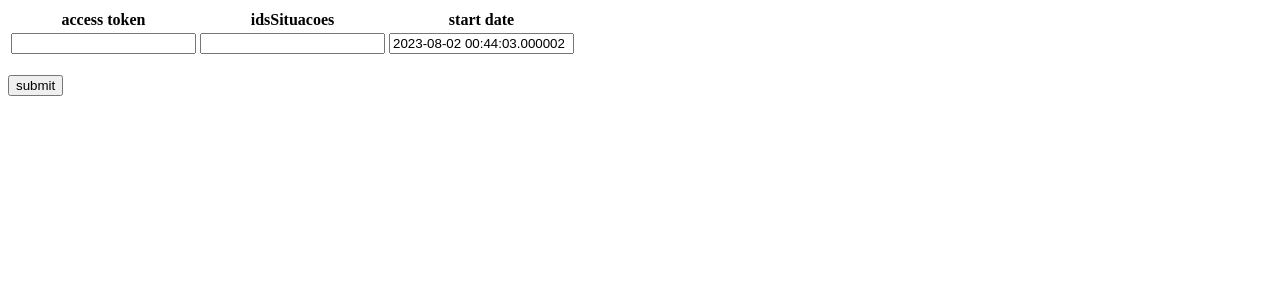
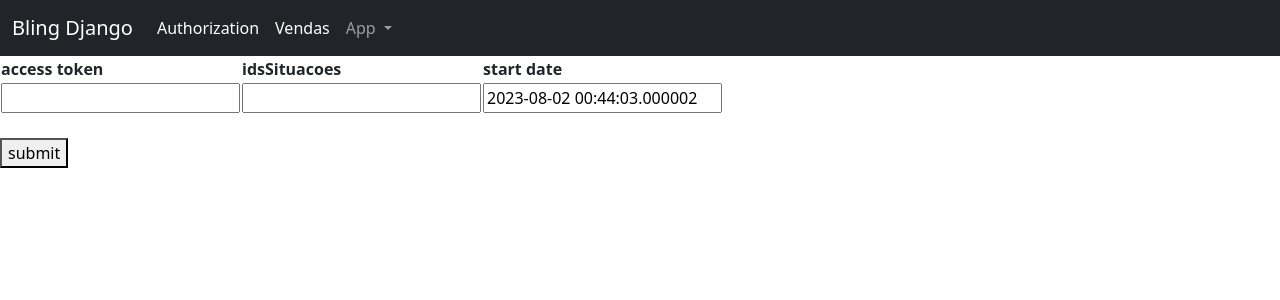
Before and after one commit to brenotorrescarvalho/bling_django, a Django app: page /vendas/ in a window 1280 px wide. Shown: the top 300 px of the page. Run offline with Django 4.2, Linux system fonts and the light colour scheme.

Commit message:
inclusão nav_bar e base.html

```diff
--- a/templates/authorization.html
+++ b/templates/authorization.html
@@ -1,5 +1,5 @@
-<!DOCTYPE html>
-<html>
+{% extends 'base.html' %}
+{% block content %}
     <form method="POST" enctype="multipart/form-data">
         {% csrf_token %}
         {% if get_authorization_form %}
@@ -41,4 +41,4 @@
             </table>
         {% endif %}
     </form>
-</html>
+{% endblock content %}
--- /dev/null
+++ b/templates/base.html
@@ -0,0 +1,42 @@
+<!DOCTYPE html>
+<html>
+    <head>
+        <meta charset="utf-8">
+        <meta name="viewport" content="width=device-width, initial-scale=1">
+        <link href="https://cdn.jsdelivr.net/npm/bootstrap@5.3.1/dist/css/bootstrap.min.css" rel="stylesheet" integrity="sha384-4bw+/aepP/YC94hEpVNVgiZdgIC5+VKNBQNGCHeKRQN+PtmoHDEXuppvnDJzQIu9" crossorigin="anonymous">
+    </head>
+    <body>
+        <nav class="navbar navbar-expand-md bg-dark" data-bs-theme="dark">
+            <div class="container-fluid">
+                <a href="#" class="navbar-brand">Bling Django</a>
+                <button class="navbar-toggler" type="button" data-bs-toggle="collapse" data-bs-target="#navbarSupportedContent" aria-controls="navbarSupportedContent" aria-expanded="false" aria-label="Toggle navigation">
+                    <span class="navbar-toggler-icon"></span>
+                </button>
+                <div class="collapse navbar-collapse" id="navbarSupportedContent">
+                    <ul class="navbar-nav me-auto mb-2 mb-md-0">
+                        <li class="nav-item">
+                            <a class="nav-link active" aria-current="blogs" href="{% url 'authorization' %}">Authorization</a>
+                        </li>
+                        <li class="nav-item">
+                            <a class="nav-link active" aria-current="blogs" href="{% url 'vendas' %}">Vendas</a>
+                        </li>
+                        <li class="nav-item dropdown">
+                            <a class="nav-link dropdown-toggle" href="#" role="button" data-bs-toggle="dropdown" aria-expanded="false">
+                              App
+                            </a>
+                            <ul class="dropdown-menu">
+                              <li><a class="dropdown-item" href="#">App_Functionality1</a></li>
+                              <li><a class="dropdown-item" href="#">App_Functionality2</a></li>
+                              <li><hr class="dropdown-divider"></li>
+                              <li><a class="dropdown-item" href="#">App_Functionality3</a></li>
+                            </ul>
+                        </li>
+                    </ul>
+                </div>
+            </div>
+        </nav>
+        {% block content %}
+        {% endblock content %}
+        <script src="https://cdn.jsdelivr.net/npm/bootstrap@5.3.1/dist/js/bootstrap.bundle.min.js" integrity="sha384-HwwvtgBNo3bZJJLYd8oVXjrBZt8cqVSpeBNS5n7C8IVInixGAoxmnlMuBnhbgrkm" crossorigin="anonymous"></script>
+    </body>
+</html>
--- a/templates/vendas.html
+++ b/templates/vendas.html
@@ -1,5 +1,5 @@
-<!DOCTYPE html>
-<html>
+{% extends 'base.html' %}
+{% block content %}
     <form method="POST" enctype="multipart/form-data">
         {% csrf_token %}
         {% if vendas_form %}
@@ -39,4 +39,4 @@
 
         {% endif %}
     </form>
-</html>
+{% endblock content %}
```
